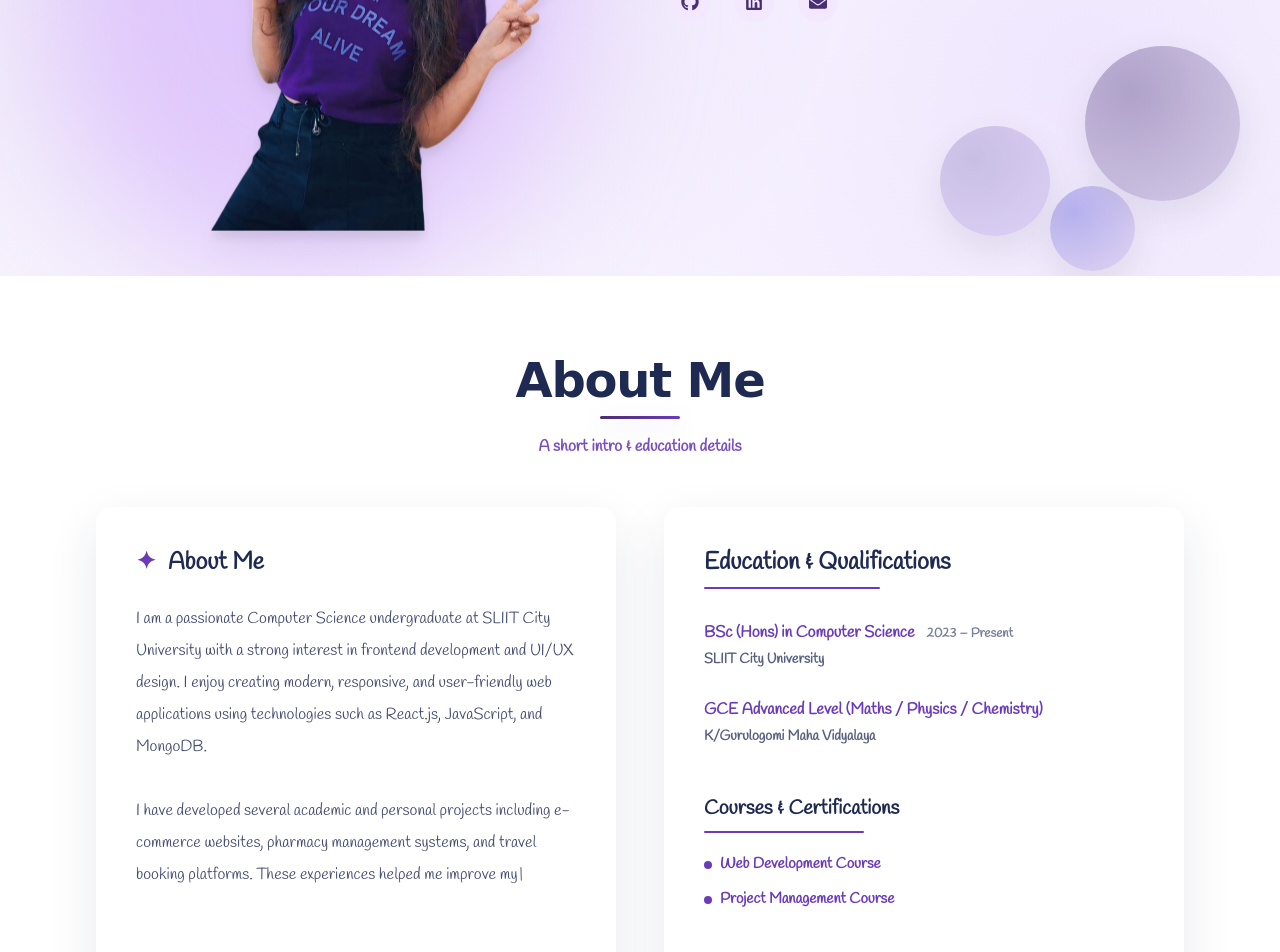
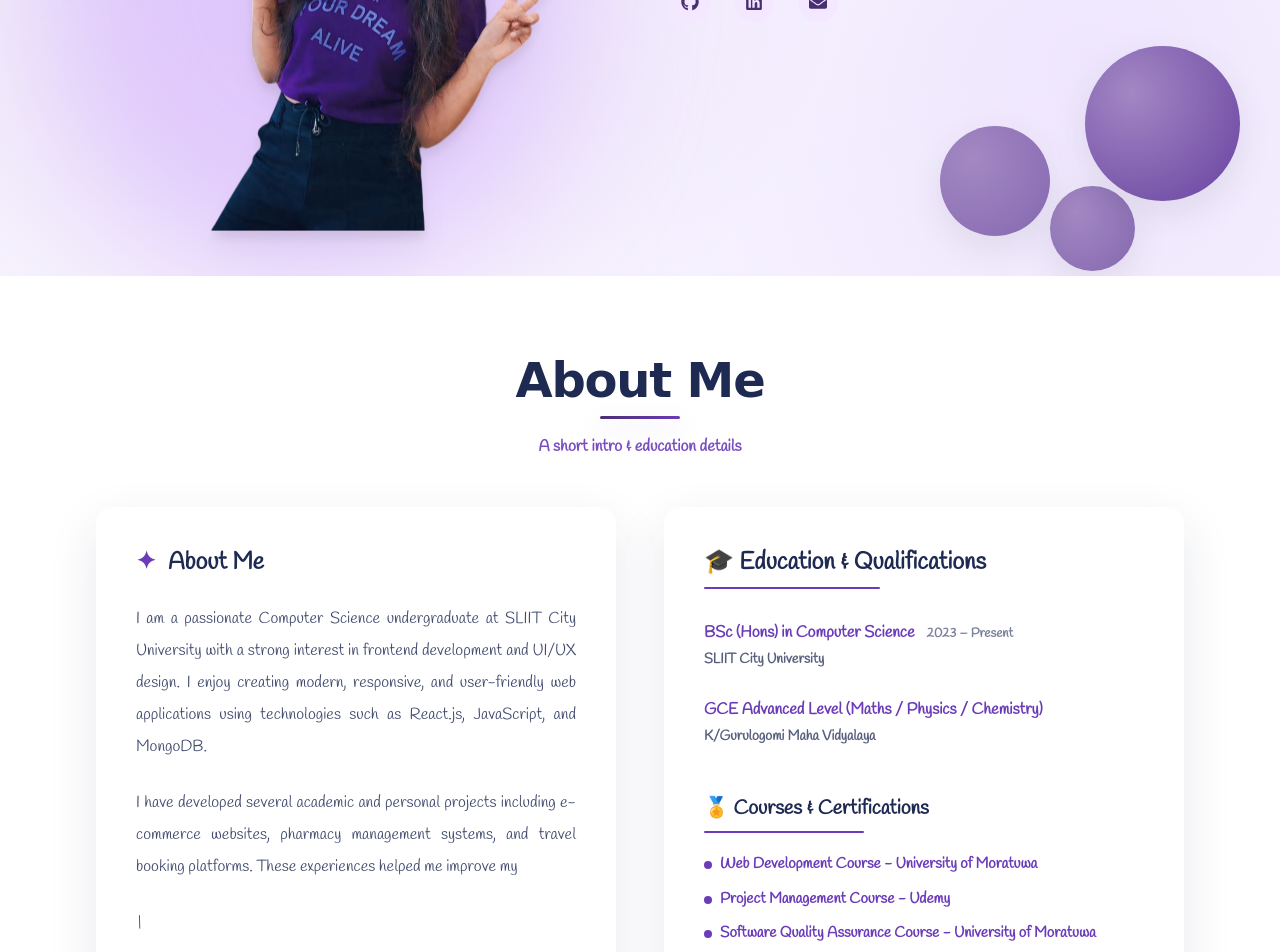
Before and after one commit to Ridmi-Kaveesha/ridmi-portfolio, a React (Vite) app: page / in a window 1280 px wide. Shown: the part 460-1412 px from the top of the page. Built offline with nearby package versions, Linux system fonts and the light colour scheme.

Commit message:
Add EmailJS to Contact section

```diff
--- a/package.json
+++ b/package.json
@@ -10,6 +10,7 @@
     "preview": "vite preview"
   },
   "dependencies": {
+    "@emailjs/browser": "^4.4.1",
     "react": "^19.2.0",
     "react-dom": "^19.2.0",
     "react-icons": "^5.5.0",
--- a/src/data/projects.json
+++ b/src/data/projects.json
@@ -41,7 +41,7 @@
       ]
     },
     "links": {
-      "live": "https://example.com",
+      "live": "https://rajapaksepharmacy.store/",
       "github": "https://github.com/example"
     }
   },
--- a/src/index.css
+++ b/src/index.css
@@ -77,7 +77,7 @@ html {
   height: 155px;
   right: 0px;
   bottom: 35px;
-  background: radial-gradient(circle at 30% 30%, #a499b9, #dad3e5);
+  background: radial-gradient(circle at 30% 30%, #9271b2, #3c0a83);
   animation-delay: 0s;
 }
 
@@ -86,7 +86,7 @@ html {
   height: 110px;
   right: 190px;
   bottom: 0px;
-  background: radial-gradient(circle at 30% 30%, #c7c0dd, #e5dbf5);
+  background: radial-gradient(circle at 30% 30%, #9271b2, #654297);
   animation-delay: 0.6s;
 }
 
@@ -95,7 +95,7 @@ html {
   height: 85px;
   right: 105px;
   bottom: -35px;
-  background: radial-gradient(circle at 30% 30%, #acadeb, #e6dff0);
+  background: radial-gradient(circle at 30% 30%, #9271b2, #654297);
   animation-delay: 1.1s;
 }
 
--- a/src/sections/About.jsx
+++ b/src/sections/About.jsx
@@ -28,7 +28,7 @@ function useTypewriter(text, start, speed = 16) {
 
   useEffect(() => {
     if (!start) return;
-    if (startedRef.current) return; // type once
+    if (startedRef.current) return;
     startedRef.current = true;
 
     let i = 0;
@@ -50,21 +50,26 @@ export default function About() {
   const [leftRef, leftIn] = useInView();
   const [rightRef, rightIn] = useInView();
 
-  const introText = useMemo(
-    () =>
-      `I am a passionate Computer Science undergraduate at SLIIT City University with a strong interest in frontend development and UI/UX design. I enjoy creating modern, responsive, and user-friendly web applications using technologies such as React.js, JavaScript, and MongoDB.
-
-I have developed several academic and personal projects including e-commerce websites, pharmacy management systems, and travel booking platforms. These experiences helped me improve my problem-solving skills and gain real-world development experience.
-
-I am continuously learning new technologies and improving my skills, with the goal of becoming a professional frontend developer and building impactful digital products.`,
+  const introParagraphs = useMemo(
+    () => [
+      "I am a passionate Computer Science undergraduate at SLIIT City University with a strong interest in frontend development and UI/UX design. I enjoy creating modern, responsive, and user-friendly web applications using technologies such as React.js, JavaScript, and MongoDB.",
+      "I have developed several academic and personal projects including e-commerce websites, pharmacy management systems, and travel booking platforms. These experiences helped me improve my problem-solving skills and gain real-world development experience.",
+      "I am continuously learning new technologies and improving my skills, with the goal of becoming a professional frontend developer and building impactful digital products."
+    ],
     []
   );
 
-  const typed = useTypewriter(introText, leftIn, 14);
+  const fullText = useMemo(
+    () => introParagraphs.join("\n\n"),
+    [introParagraphs]
+  );
+
+  const typed = useTypewriter(fullText, leftIn, 14);
 
   return (
     <section className="relative bg-white py-14 sm:py-16 md:py-20 overflow-x-hidden">
       <div className="mx-auto max-w-6xl px-4 sm:px-6 lg:px-8">
+
         {/* Title */}
         <div className="section-heading">
           <h2 className="section-title">About Me</h2>
@@ -72,8 +77,8 @@ I am continuously learning new technologies and improving my skills, with the go
           <p className="section-subtitle">A short intro & education details</p>
         </div>
 
-        {/* Boxes */}
         <div className="grid grid-cols-1 gap-8 md:grid-cols-12 md:gap-12">
+
           {/* LEFT BOX */}
           <div className="md:col-span-6">
             <div
@@ -91,13 +96,19 @@ I am continuously learning new technologies and improving my skills, with the go
                 <span className="text-[#6B3BB9]">✦</span> About Me
               </h3>
 
-              {/* Typing text */}
-              <div className="flex-1 whitespace-pre-line break-words text-base sm:text-[16px] leading-relaxed sm:leading-8 text-[#1F2A53]/85">
-                {typed}
-                {leftIn && typed.length < introText.length && (
+              {/* 🔥 ALL PARAGRAPHS JUSTIFIED */}
+              <div className="flex-1 text-[16px] leading-8 text-[#1F2A53]/85 space-y-6">
+                {typed.split("\n\n").map((para, i) => (
+                  <p key={i} className="text-justify">
+                    {para}
+                  </p>
+                ))}
+
+                {leftIn && typed.length < fullText.length && (
                   <span className="typing-cursor">|</span>
                 )}
               </div>
+
             </div>
           </div>
 
@@ -115,12 +126,11 @@ I am continuously learning new technologies and improving my skills, with the go
               style={{ transitionDelay: "140ms" }}
             >
               <h3 className="text-xl sm:text-2xl font-extrabold text-[#1F2A53] break-words">
-                Education & Qualifications
+              🎓 Education & Qualifications
               </h3>
 
               <div className="mt-2 h-[2px] w-36 sm:w-44 rounded bg-[#6B3BB9]" />
 
-              {/* Education */}
               <div className="mt-7 sm:mt-8 space-y-6 sm:space-y-7">
                 <div>
                   <div className="flex flex-wrap items-baseline gap-x-3 gap-y-1">
@@ -146,23 +156,26 @@ I am continuously learning new technologies and improving my skills, with the go
                 </div>
               </div>
 
-              {/* Courses */}
               <div className="mt-10 sm:mt-12">
                 <h4 className="text-lg sm:text-xl font-extrabold text-[#1F2A53]">
-                  Courses & Certifications
+                🏅 Courses & Certifications
                 </h4>
                 <div className="mt-2 h-[2px] w-32 sm:w-40 rounded bg-[#6B3BB9]" />
 
                 <ul className="mt-4 sm:mt-5 space-y-3 text-[14px] sm:text-[15px] font-semibold text-[#6B3BB9]">
                   <li className="flex items-start gap-2">
                     <span className="mt-2 h-2 w-2 rounded-full bg-[#6B3BB9]" />
-                    <span className="break-words">Web Development Course</span>
+                    <span className="break-words">Web Development Course - University of Moratuwa</span>
                   </li>
                   <li className="flex items-start gap-2">
                     <span className="mt-2 h-2 w-2 rounded-full bg-[#6B3BB9]" />
                     <span className="break-words">
-                      Project Management Course
+                      Project Management Course - Udemy
                     </span>
+                  </li>
+                  <li className="flex items-start gap-2">
+                    <span className="mt-2 h-2 w-2 rounded-full bg-[#6B3BB9]" />
+                    <span className="break-words">Software Quality Assurance Course - University of Moratuwa</span>
                   </li>
                 </ul>
               </div>
@@ -170,6 +183,7 @@ I am continuously learning new technologies and improving my skills, with the go
               <div className="flex-1" />
             </div>
           </div>
+
         </div>
       </div>
     </section>
```
Also changed, not shown: src/sections/Contact.jsx (+50 -42 lines), 1 other file (tests, documents, lock files or other folders).
